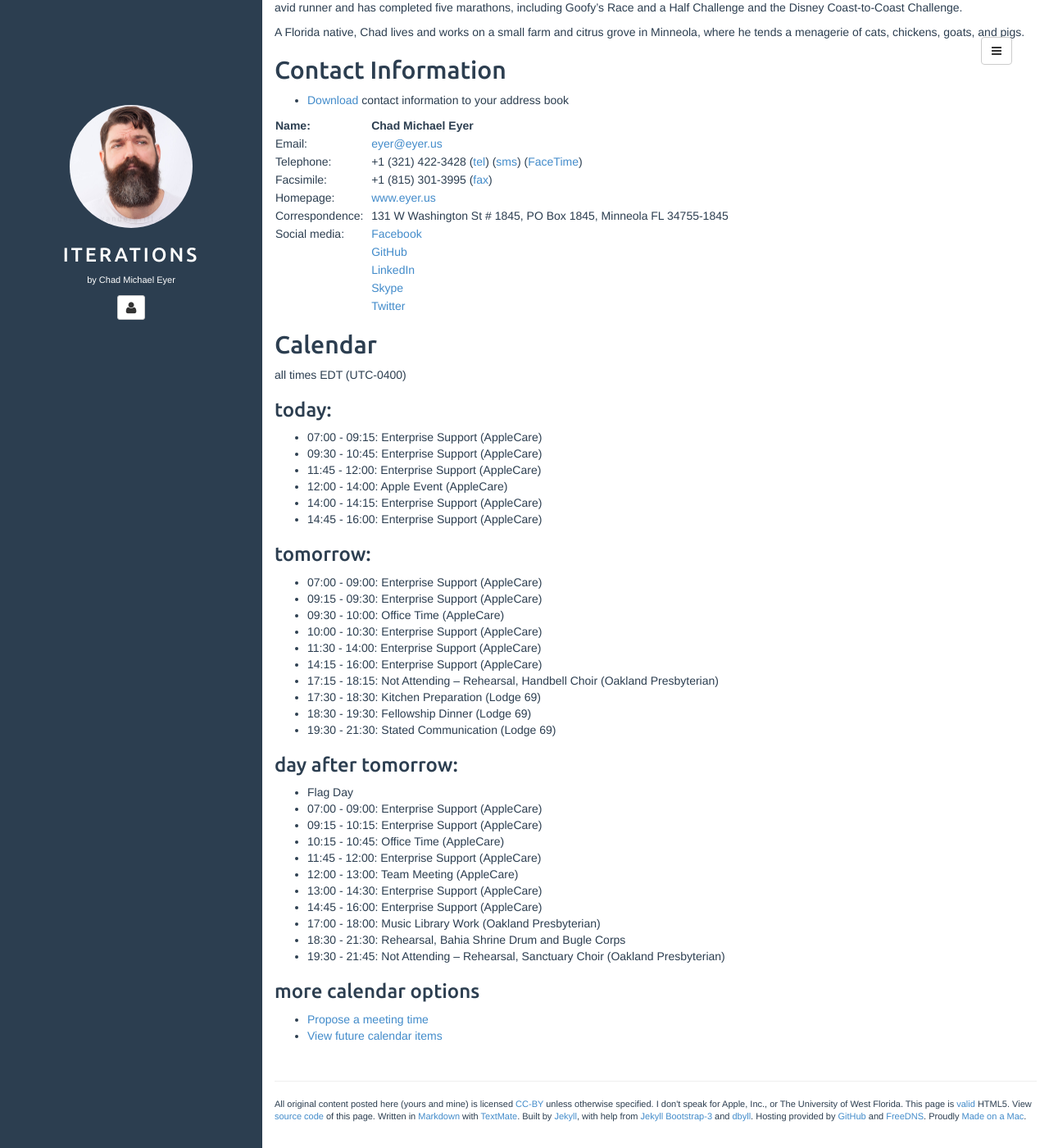
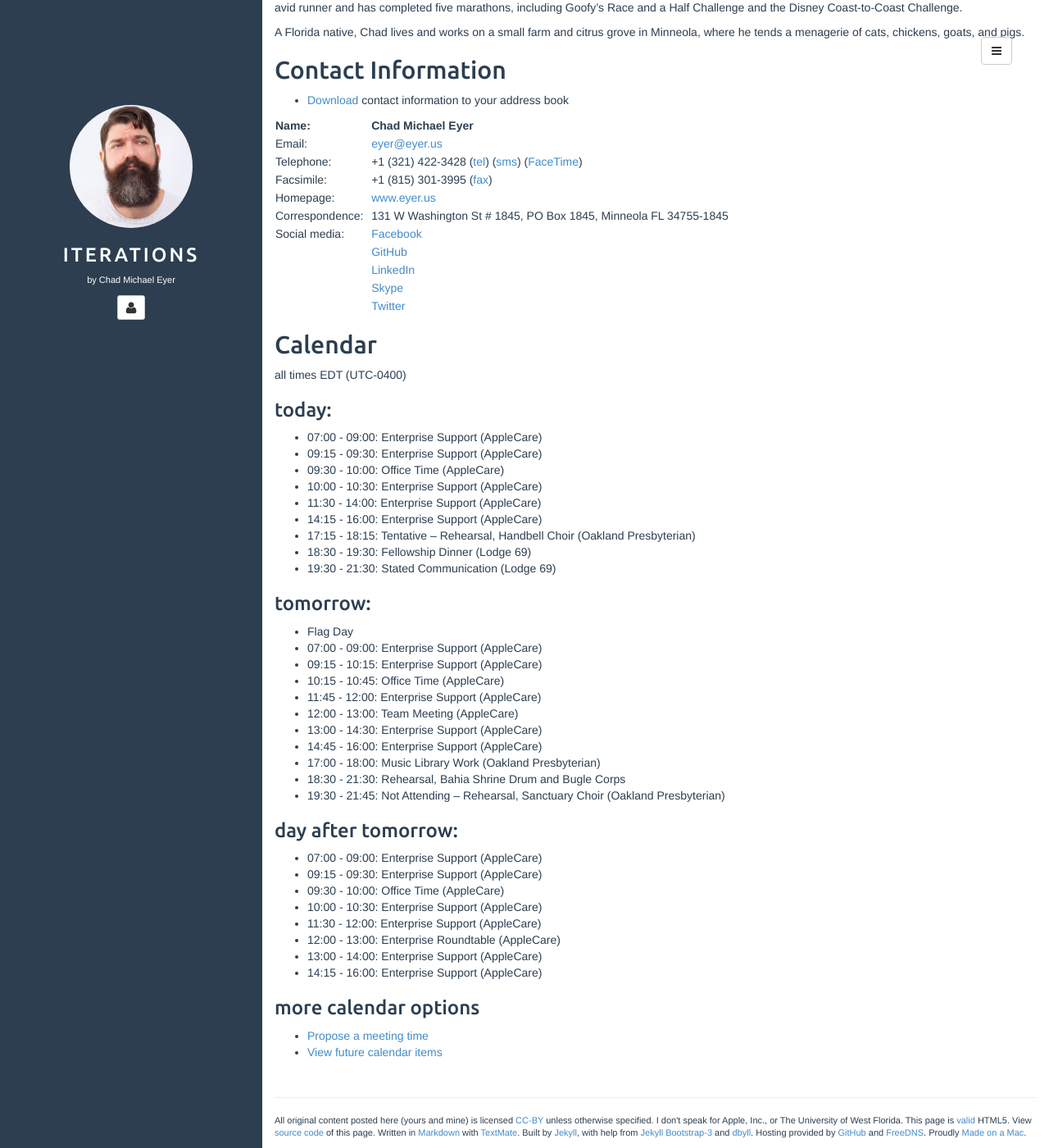
Before and after one commit to chadmichaeleyer/chadmichaeleyer.github.io, a Jekyll site: the page built from about.md, in a window 1280 px wide and 1400 px high, scrolled down 1030 px. Shown: the whole window at 82% size. Built offline with Jekyll 4.4.1, drawn with Linux system fonts in a browser that asks for light colours.

Commit message:
calendar update

```diff
--- a/calendar.markdown
+++ b/calendar.markdown
@@ -1,15 +1,6 @@
 all times EDT (UTC-0400)
 
 ### today:
-
-* 07:00 - 09:15: Enterprise Support (AppleCare)
-* 09:30 - 10:45: Enterprise Support (AppleCare)
-* 11:45 - 12:00: Enterprise Support (AppleCare)
-* 12:00 - 14:00: Apple Event (AppleCare)
-* 14:00 - 14:15: Enterprise Support (AppleCare)
-* 14:45 - 16:00: Enterprise Support (AppleCare)
-
-### tomorrow:
 
 * 07:00 - 09:00: Enterprise Support (AppleCare)
 * 09:15 - 09:30: Enterprise Support (AppleCare)
@@ -17,12 +8,11 @@ all times EDT (UTC-0400)
 * 10:00 - 10:30: Enterprise Support (AppleCare)
 * 11:30 - 14:00: Enterprise Support (AppleCare)
 * 14:15 - 16:00: Enterprise Support (AppleCare)
-* 17:15 - 18:15: Not Attending – Rehearsal, Handbell Choir (Oakland Presbyterian)
-* 17:30 - 18:30: Kitchen Preparation (Lodge 69)
+* 17:15 - 18:15: Tentative – Rehearsal, Handbell Choir (Oakland Presbyterian)
 * 18:30 - 19:30: Fellowship Dinner (Lodge 69)
 * 19:30 - 21:30: Stated Communication (Lodge 69)
 
-### day after tomorrow:
+### tomorrow:
 
 * Flag Day
 * 07:00 - 09:00: Enterprise Support (AppleCare)
@@ -35,3 +25,14 @@ all times EDT (UTC-0400)
 * 17:00 - 18:00: Music Library Work (Oakland Presbyterian)
 * 18:30 - 21:30: Rehearsal, Bahia Shrine Drum and Bugle Corps
 * 19:30 - 21:45: Not Attending – Rehearsal, Sanctuary Choir (Oakland Presbyterian)
+
+### day after tomorrow:
+
+* 07:00 - 09:00: Enterprise Support (AppleCare)
+* 09:15 - 09:30: Enterprise Support (AppleCare)
+* 09:30 - 10:00: Office Time (AppleCare)
+* 10:00 - 10:30: Enterprise Support (AppleCare)
+* 11:30 - 12:00: Enterprise Support (AppleCare)
+* 12:00 - 13:00: Enterprise Roundtable (AppleCare)
+* 13:00 - 14:00: Enterprise Support (AppleCare)
+* 14:15 - 16:00: Enterprise Support (AppleCare)
```
Also changed, not shown: calendar-year.markdown (+7 -11 lines).
